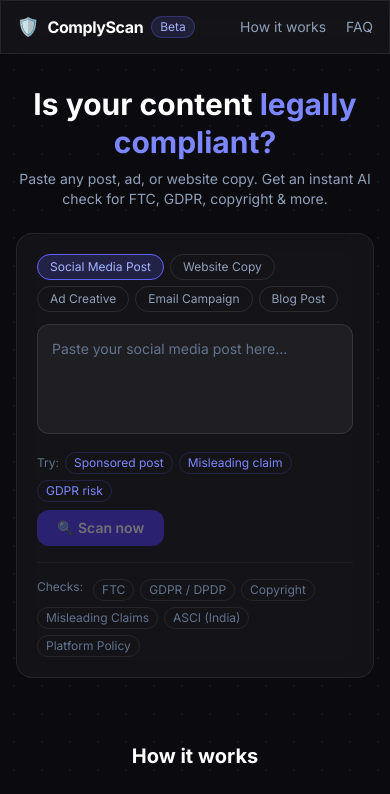
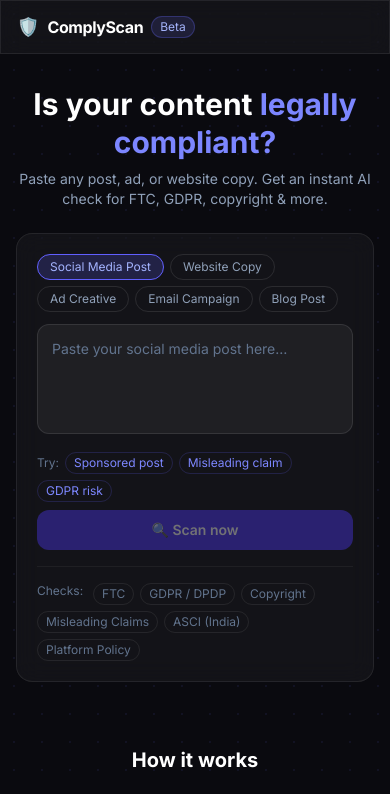
Before and after one commit to infosiva/complybuddy, a Next.js app: page / in a window 390 px wide. Shown: the top 794 px of the page. Built offline with nearby package versions, Linux system fonts and the light colour scheme.

Commit message:
Mobile UX: hide nav links on small screens, full-width scan button, fix Try examples overflow

```diff
--- a/app/page.tsx
+++ b/app/page.tsx
@@ -121,7 +121,7 @@
             <span className="font-bold text-white tracking-tight">ComplyScan</span>
             <span className="badge-blue text-xs px-2 py-0.5 rounded-full">Beta</span>
           </div>
-          <nav className="flex items-center gap-5 text-sm text-slate-400">
+          <nav className="hidden sm:flex items-center gap-5 text-sm text-slate-400">
             <a href="#how" className="hover:text-white transition-colors">How it works</a>
             <a href="#faq" className="hover:text-white transition-colors">FAQ</a>
           </nav>
@@ -169,8 +169,8 @@
             rows={4}
           />
 
-          {/* Bottom row: examples + char count + button */}
-          <div className="flex flex-wrap items-center justify-between gap-2 mt-3">
+          {/* Bottom row: examples + scan button */}
+          <div className="mt-3 space-y-2">
             <div className="flex flex-wrap items-center gap-1.5">
               <span className="text-xs text-slate-500">Try:</span>
               {EXAMPLES.map(ex => (
@@ -186,7 +186,7 @@
             <button
               onClick={handleScan}
               disabled={loading || !content.trim()}
-              className="flex items-center gap-2 bg-indigo-600 hover:bg-indigo-500 disabled:opacity-40 disabled:cursor-not-allowed text-white font-semibold px-5 py-2 rounded-xl transition-all text-sm whitespace-nowrap"
+              className="w-full flex items-center justify-center gap-2 bg-indigo-600 hover:bg-indigo-500 disabled:opacity-40 disabled:cursor-not-allowed text-white font-semibold px-5 py-2.5 rounded-xl transition-all text-sm"
             >
               {loading ? (
                 <><span className="inline-block w-3.5 h-3.5 border-2 border-white/30 border-t-white rounded-full animate-spin" />Scanning…</>
```
